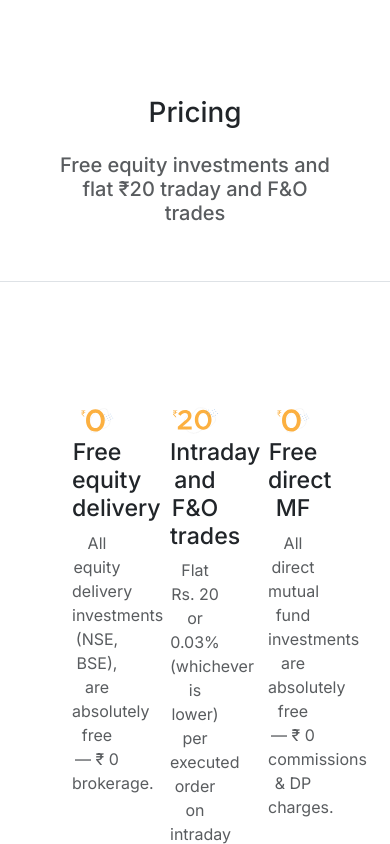
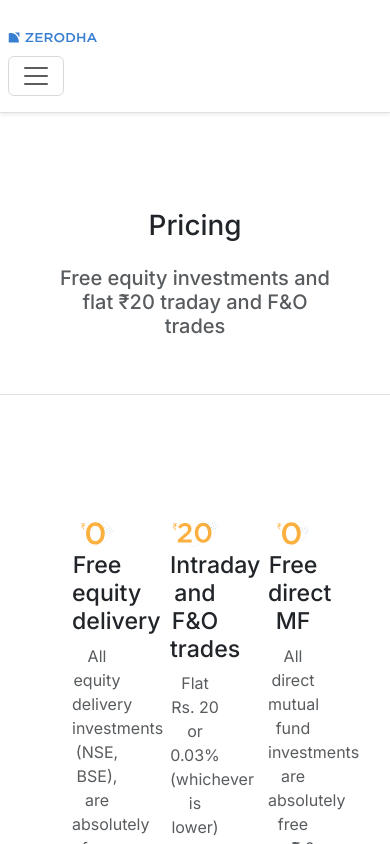
Before and after one commit to Roshan0917/ZerodhaClone, a React (Create React App) app in the folder frontend/: page /pricing in a window 390 px wide. Shown: the top 844 px of the page. Built offline with nearby package versions, Linux system fonts and the light colour scheme.

Commit message:
Enhance frontend UI with responsive login/signup, sticky navbar, routing, support page and landing page improvements

```diff
--- a/frontend/src/App.js
+++ b/frontend/src/App.js
@@ -1,5 +1,8 @@
 import React from "react";
 import { Routes, Route } from "react-router-dom";
+
+import Navbar from "./landingPage/Navbar";
+import Footer from "./landingPage/Footer";
 
 import HomePage from "./landingPage/home/HomePage";
 import Signup from "./landingPage/signup/Signup";
@@ -10,9 +13,12 @@ import SupportPage from "./landingPage/support/SupportPage";
 import Login from "./landingPage/Login/Login";
 import NotFound from "./landingPage/NotFound";
 
-
 function App() {
   return (
+    <>
+
+      <Navbar />
+
       <Routes>
         <Route path="/" element={<HomePage />} />
         <Route path="/signup" element={<Signup />} />
@@ -21,9 +27,12 @@ function App() {
         <Route path="/product" element={<ProductPage />} />
         <Route path="/support" element={<SupportPage />} />
         <Route path="/login" element={<Login />} />
-
         <Route path="*" element={<NotFound />} />
       </Routes>
+
+      <Footer />
+
+    </>
   );
 }
 
--- a/frontend/src/landingPage/Navbar.js
+++ b/frontend/src/landingPage/Navbar.js
@@ -2,7 +2,7 @@ import React from "react";
 import { Link } from "react-router-dom";
 function Navbar() {
   return (
-      <nav class="navbar navbar-expand-lg border-bottom" style={{backgroundColor:"#fff"}}>
+      <nav class="navbar navbar-expand-lg border-bottom sticky-top shadow-sm" style={{backgroundColor:"#fff"}}>
         <div class="container p-2">
           <Link class="navbar-brand" to={"/"}>
             <img src="media/images/logo.svg" alt="Logo" style={{width:"25%"}}></img>
--- a/frontend/src/landingPage/home/HomePage.js
+++ b/frontend/src/landingPage/home/HomePage.js
@@ -12,14 +12,12 @@ import Footer from "../Footer";
 function HomePage() {
   return (
     <>
-      <Navbar />
       <Hero />
       <Awards />
       <Stats />
       <Pricing />
       <Education />
       <OpenAccount />
-      <Footer />
     </>
   );
 }
```
Lines whose indentation alone changed are shown as unchanged.
